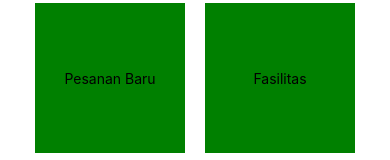
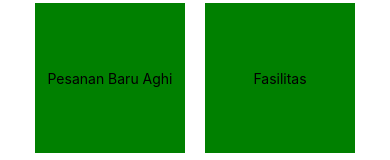
Before and after one commit to Ramayudhoo/kasir-fix-expo, a React Native app: screen /Home in a window 390 px wide. Shown: the part 303-463 px from the top of the page. Built offline with nearby package versions, Linux system fonts and the light colour scheme.

Commit message:
ganti nama aghi

```diff
--- a/src/HomeScreen.js
+++ b/src/HomeScreen.js
@@ -8,7 +8,7 @@ function HomeScreen({ navigation }) {
         <View style = {styles.buttonRow}>
 
       <TouchableOpacity style={styles.button} onPress={() => navigation.navigate('PesananBaru')}>
-        <Text style={styles.buttonText}>Pesanan Baru</Text>
+        <Text style={styles.buttonText}>Pesanan Baru Aghi</Text>
       </TouchableOpacity>
       <TouchableOpacity style={styles.button} onPress={() => navigation.navigate('Fasilitas')}>
         <Text style={styles.buttonText}>Fasilitas</Text>
```
